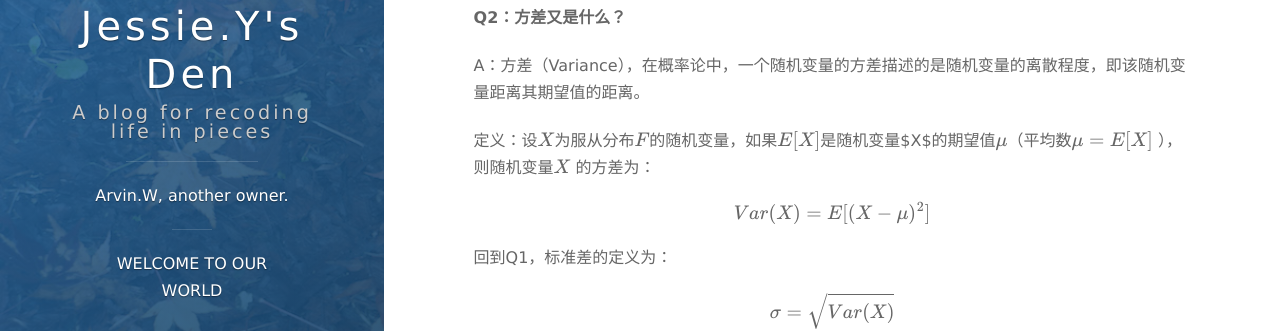
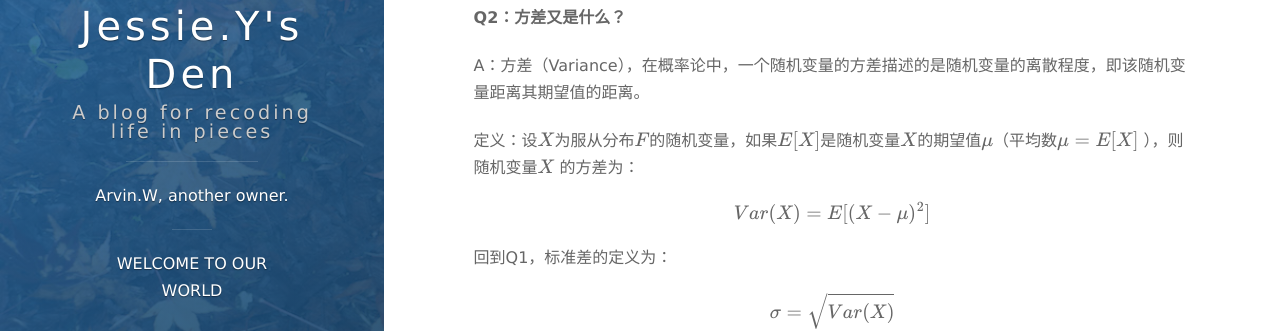
Before and after one commit to jessiewy/jessiewy.github.io, a Jekyll site: the page built from _posts/2017-06-09-sd.markdown, in a window 1280 px wide and 900 px high. Shown: the part 260-591 px from the top of the window. Built offline with Jekyll 4.4.1, drawn with Linux system fonts in a browser that asks for light colours; nearby versions of some CDN libraries; formulas are drawn with MathJax 3; comment, search, counter and statistics services are not loaded.

```diff
--- a/_posts/2017-06-09-sd.markdown
+++ b/_posts/2017-06-09-sd.markdown
@@ -13,7 +13,7 @@ A：标准方差（或者标准差，英语：Standard Deviation, SD），数学
 
 A：方差（Variance），在概率论中，一个随机变量的方差描述的是随机变量的离散程度，即该随机变量距离其期望值的距离。
 
-定义：设$$X$$为服从分布$$F$$的随机变量，如果$$E[X]$$是随机变量$X$的期望值$$\mu$$（平均数$$\mu = E[X]$$ ），则随机变量$$X$$ 的方差为：
+定义：设$$X$$为服从分布$$F$$的随机变量，如果$$E[X]$$是随机变量$$X$$的期望值$$\mu$$（平均数$$\mu = E[X]$$ ），则随机变量$$X$$ 的方差为：
 
 $$Var(X) = E[(X-\mu)^2]$$
 
```
